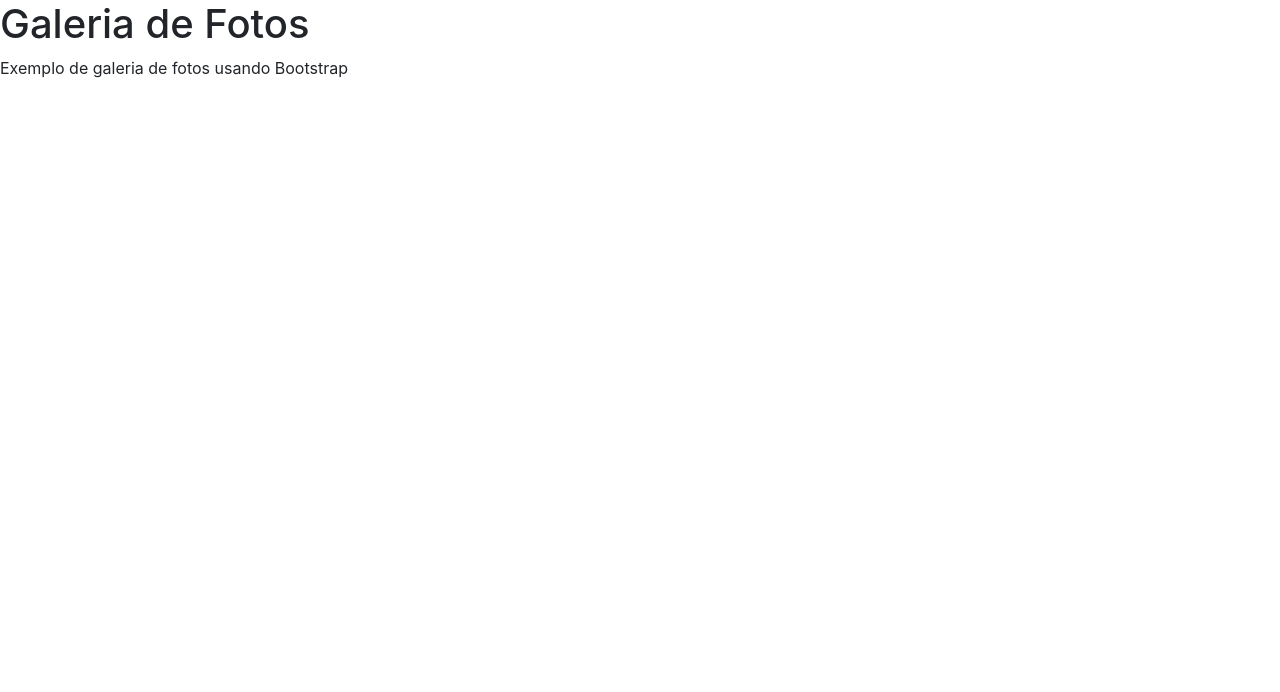
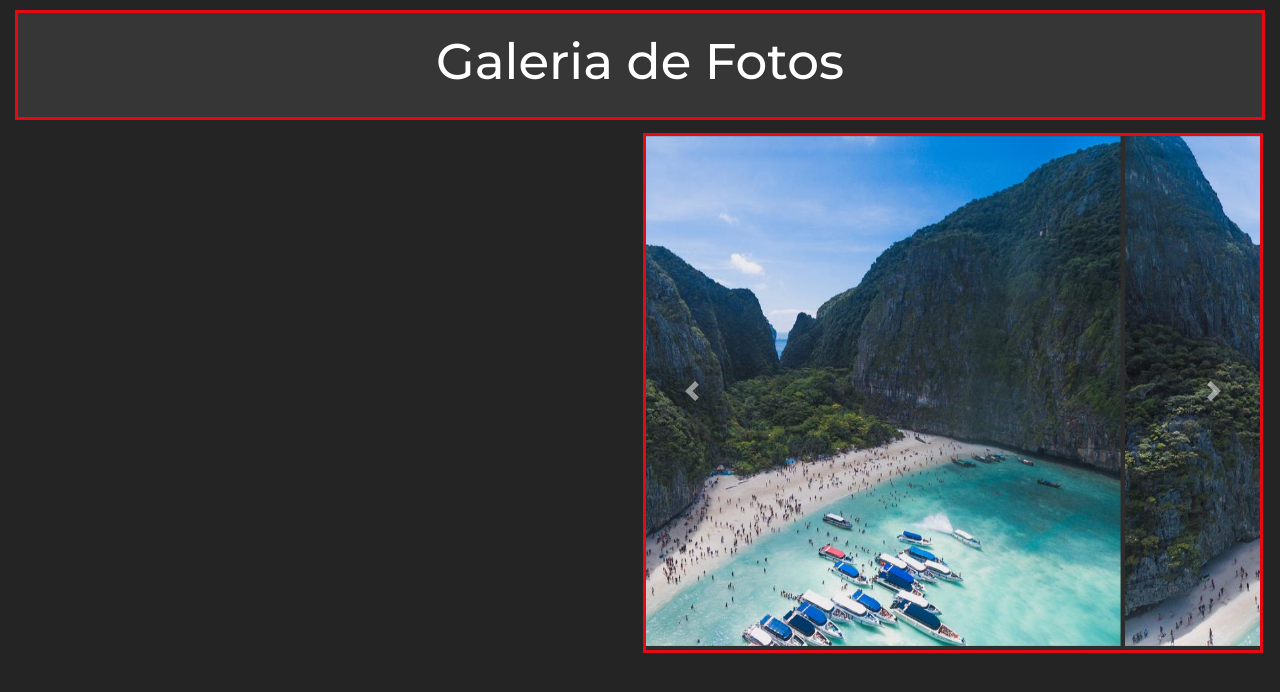
Before and after one commit to brunoDevGit/Galeria-de-Fotos, a plain HTML site: page index.html in a window 1280 px wide. Drawn offline with nearby package versions, Linux system fonts and the light colour scheme.

Commit message:
layout e carousel

```diff
--- /dev/null
+++ b/css/style.css
@@ -0,0 +1,57 @@
+body {
+    margin: 0;
+    color: #f5f5f1;
+    background-color:#242424;
+    font-family:'Montserrat', sans-serif;
+    font-size: 24px;
+}
+
+.layout-apresentacao {
+    margin: 0 15px;
+    border: 3px solid #E50914;
+    background-color: #363636;
+    margin-top: 10px;
+    padding:2% ;
+
+}
+
+.apresentacao__titulo {
+    color: #fff;
+    font-size: 50px;
+    line-height: 0.9;
+    text-shadow: 1px 1px #313131;
+    text-align: center;
+
+}
+
+
+.carousel__img{
+    text-align: center;
+    width: 610px;
+    height: 510px;
+}
+
+.carousel__layout {
+width: 620px;
+height: 520px;
+margin: 1% 1.3%;
+border: 3px solid #E50914;
+background-color: #353333a2;
+color: white;
+font-size: 18px;
+
+float: right;
+
+}
+
+/* .list__img {
+    width: 100px;
+    height: 100px;
+    -webkit-transition: all 1.5s ease-in-out;
+}
+.list__img:hover {
+    -webkit-transform: scale(5) ;
+    text-align: center;
+
+   }
+      */
--- a/index.html
+++ b/index.html
@@ -1,20 +1,119 @@
 <!DOCTYPE html>
 <html lang="pt-BR">
+
 <head>
     <meta charset="UTF-8">
     <meta name="viewport" content="width=device-width, initial-scale=1.0">
+    <meta http-equiv="X-UA-Compatible" content="ie=edge">
     <link rel="stylesheet" href="css/bootstrap.min.css">
-    <link rel="stylesheet" href="css/bootstrap.min.js">
-    <link rel="stylesheet" href="css/jquery.min.js">
-    <link rel="stylesheet" href="css/popper.min.js">
-    <title>Galeria de Fotos</title>
+    <link rel="stylesheet" href="js/bootstrap.min.js">
+    <link rel="stylesheet" href="js/jquery.min.js">
+    <link rel="stylesheet" href="css/style.css">
+    <link href="https://fonts.googleapis.com/css?family=Montserrat:300,400,500,700" rel="stylesheet">
+    <title>Repositorios</title>
 </head>
+<!--   -----------------------------    -->
+
 <body>
-    <h1>Galeria de Fotos</h1>
 
-    <p>Exemplo de  galeria de fotos usando
-             Bootstrap </p>
+    <header class="layout-apresentacao ">
+        <div class="container">
+            <h1 class="apresentacao__titulo"> Galeria de Fotos </h1>
+    </header>
+    <!--   -----------------------------    -->
+
+
+    <!-- <img class="list__img" src="img/a-beach-paradise-tucked-between-grassy-hills.jpg" alt="Imagem de capa do card">
+        <img class="list__img" src="img/a-beach-paradise-tucked-between-grassy-hills.jpg" alt="Imagem de capa do card">
+        <img class="list__img" src="img/a-beach-paradise-tucked-between-grassy-hills.jpg" alt="Imagem de capa do card"> -->
+
+    <div id="slider" class="carousel slide  carousel__layout " data-ride="carousel">
+        <div class="carousel-inner">
+            <!--   -----------------------------    -->
+
+            <div class="carousel-item active row no-gutters  ">
+                <div class="col-md-6">
+                    <img class="carousel__img" src="img/a-beach-paradise-tucked-between-grassy-hills.jpg"
+                        alt="Imagem de capa do card">
+                </div>
+            </div>
+
+            <!--   -----------------------------    -->
+
+            <div class="carousel-item row no-gutters  ">
+                <div class="col-md-6">
+                    <img class="carousel__img" src="img/a-beach-paradise-tucked-between-grassy-hills.jpg"
+                        alt="Imagem de capa do card">
+                </div>
+            </div>
+            <!--   -----------------------------    -->
+
+            <div class="carousel-item row no-gutters  ">
+                <div class="col-md-6">
+                    <img class="carousel__img" src="img/a-beach-paradise-tucked-between-grassy-hills.jpg"
+                        alt="Imagem de capa do card">
+                </div>
+            </div>
+
+            <!--   -----------------------------    -->
+
+            <div class="carousel-item row no-gutters  ">
+                <div class="col-md-6">
+                    <img class="carousel__img" src="img/a-beach-paradise-tucked-between-grassy-hills.jpg"
+                        alt="Imagem de capa do card">
+                </div>
+            </div>
+
+
+            <!--   -----------------------------    -->
+
+            <div class="carousel-item row no-gutters  ">
+                <div class="col-md-6">
+                    <img class="carousel__img" src="img/a-beach-paradise-tucked-between-grassy-hills.jpg"
+                        alt="Imagem de capa do card">
+                </div>
+            </div>
+
+            <!--   -----------------------------    -->
+
+            <div class="carousel-item   ">
+                <div class="row no-gutters">
+                    <div class="col-md-6">
+                        <img class="carousel__img" src="img/a-beach-paradise-tucked-between-grassy-hills.jpg"
+                            alt="Imagem de capa do card">
+                    </div>
+                </div>
+            </div>
+
+
+            <!--   -----------------------------    -->
+            <div class="carousel-item row no-gutters  ">
+                <div class="col-md-6">
+                    <img class="carousel__img" src="img/a-beach-paradise-tucked-between-grassy-hills.jpg"
+                        alt="Imagem de capa do card">
+                </div>
+            </div>
+
+
+
+            <!--   -----------------------------    -->
+
+            <a href="#slider" class="carousel-control-prev" data-slide="prev">
+                <span class="carousel-control-prev-icon"></span>
+            </a>
+            <a href="#slider" class="carousel-control-next" data-slide="next">
+                <span class="carousel-control-next-icon"></span>
+            </a>
+        </div>
+    </div>
+    </div>
+    <!--   -----------------------------    -->
+
+    <script src="js/jquery.min.js"></script>
+    <script src="js/bootstrap.min.js"></script>
+    <script src="js/popper.min.js"></script>
 
 
 </body>
+
 </html>
```
